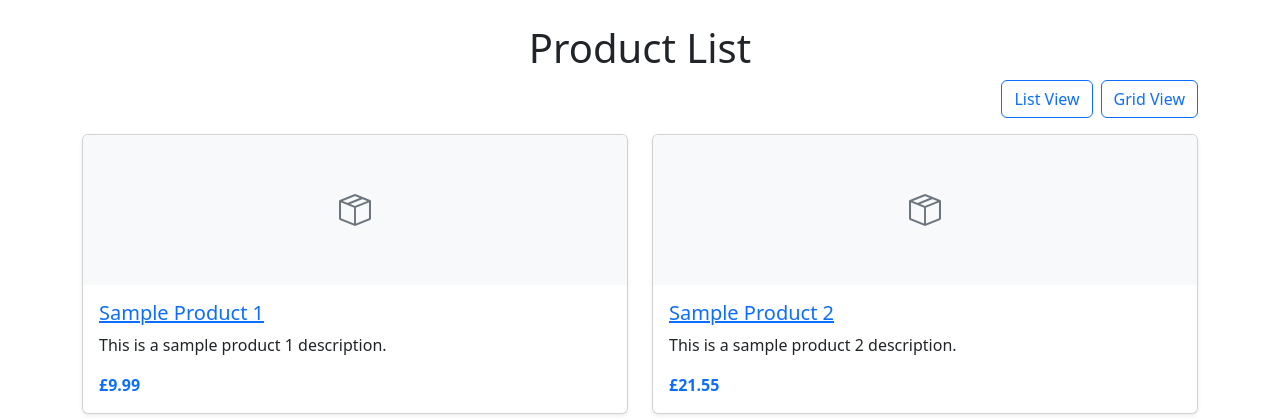
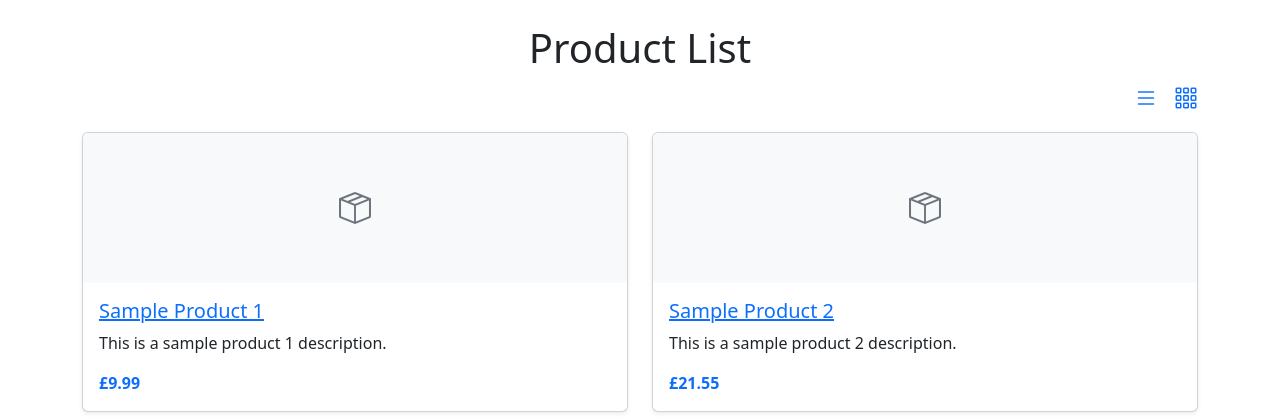
Before and after one commit to phloreenm/MP4-Django-CI-CoBC, a Django app: page /products/ in a window 1280 px wide. Shown: the part 202-622 px from the top of the page. Run offline with Django 3.2, Linux system fonts and the light colour scheme; data comes from the database, SQL or seed files in the repository.

Commit message:
Replace toggle buttons with icons for list and grid view in product list template

```diff
--- a/products/templates/products/product_list.html
+++ b/products/templates/products/product_list.html
@@ -14,8 +14,12 @@
 
     <!-- Toggle Buttons -->
     <div class="d-flex justify-content-end mb-3">
-        <button id="toggle-list" class="btn btn-outline-primary me-2">List View</button>
-        <button id="toggle-grid" class="btn btn-outline-primary">Grid View</button>
+        <a id="toggle-list" href="#" class="me-3" title="List View">
+            <i class="bi bi-list" style="font-size: 1.5rem; color: #0d6efd;"></i>
+        </a>
+        <a id="toggle-grid" href="#" title="Grid View">
+            <i class="bi bi-grid-3x3-gap" style="font-size: 1.5rem; color: #0d6efd;"></i>
+        </a>
     </div>
 
     <!-- Product Container -->
```
